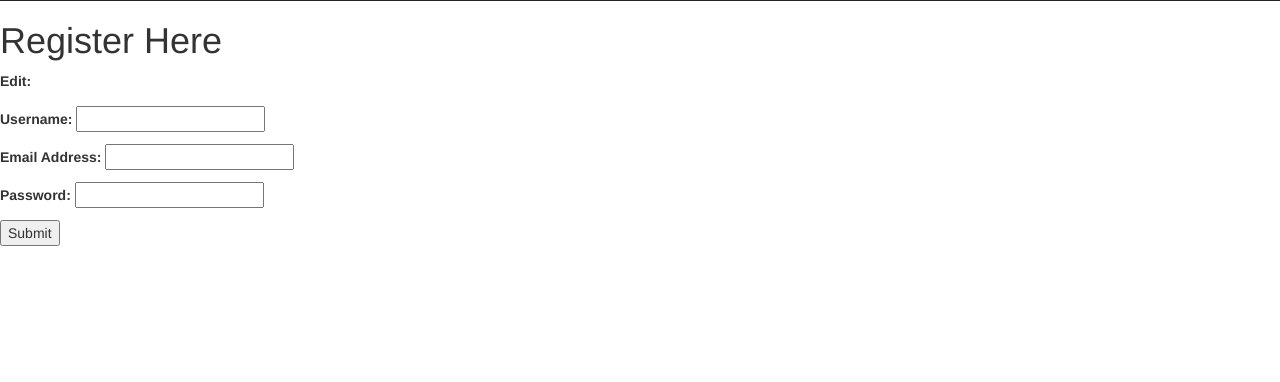
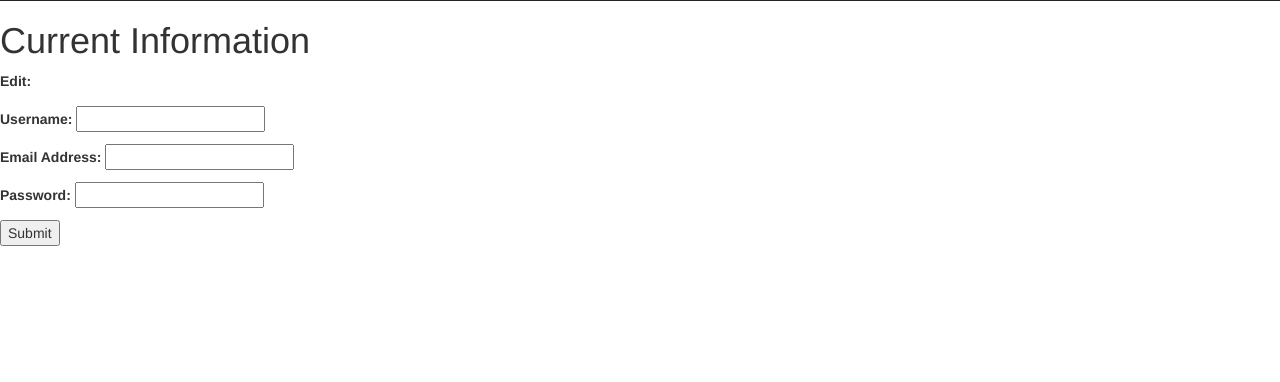
Before and after one commit to GeorgeDominise/team7repo, a Flask app: page /settings in a window 1280 px wide. Shown: the part 359-741 px from the top of the page. Run offline with Flask 2, Linux system fonts and the light colour scheme; some libraries are stand-ins or nearby versions.

Commit message:
Update settings.html

```diff
--- a/app/templates/settings.html
+++ b/app/templates/settings.html
@@ -1,7 +1,7 @@
 {% extends "base.html" %}
 
 {% block content %}
-<h1>Register Here</h1>
+<h1>Current Information</h1>
 <form action='/Current information' method='post'>
 <label>Edit:</label>
   <p></p>
```
